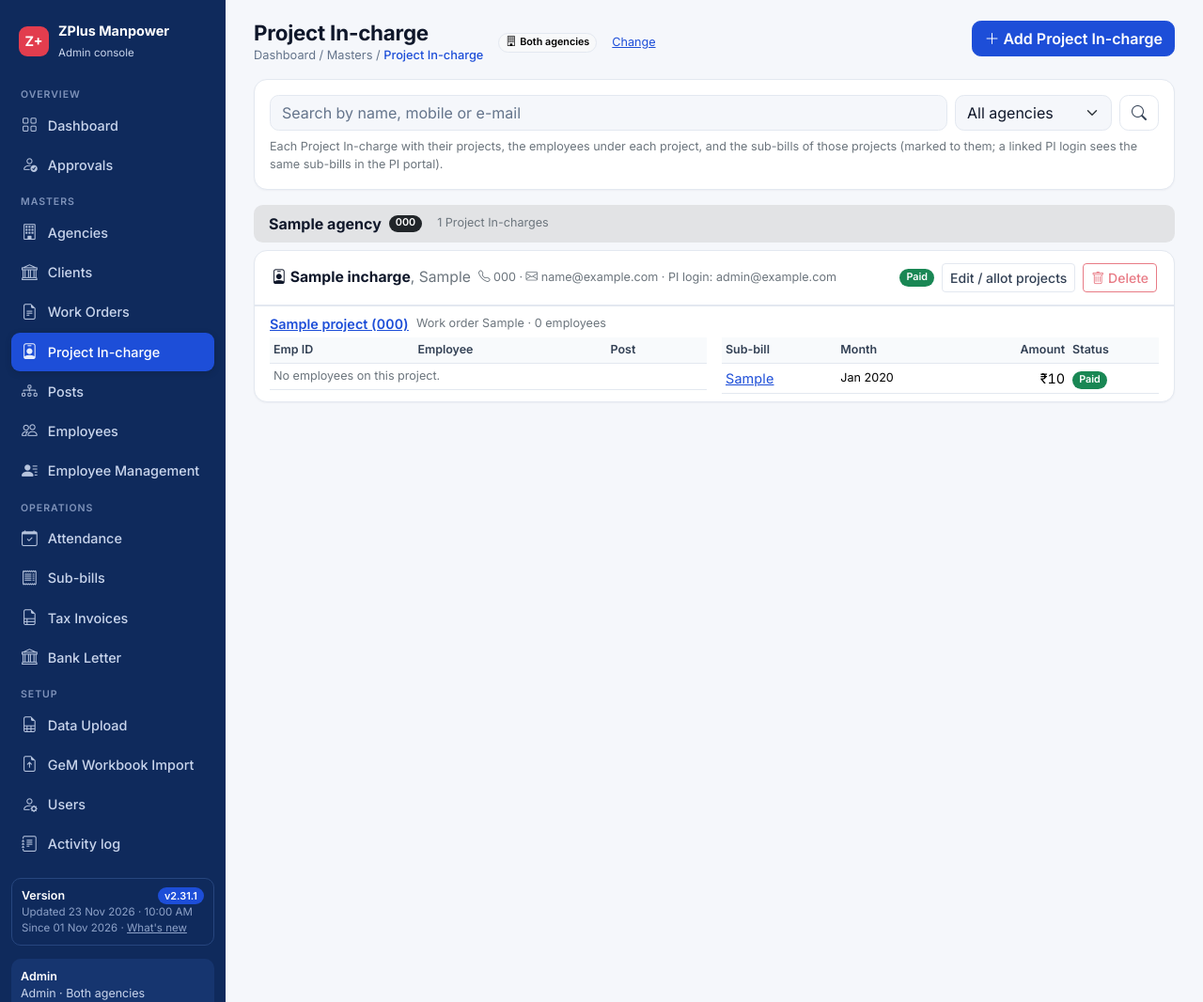
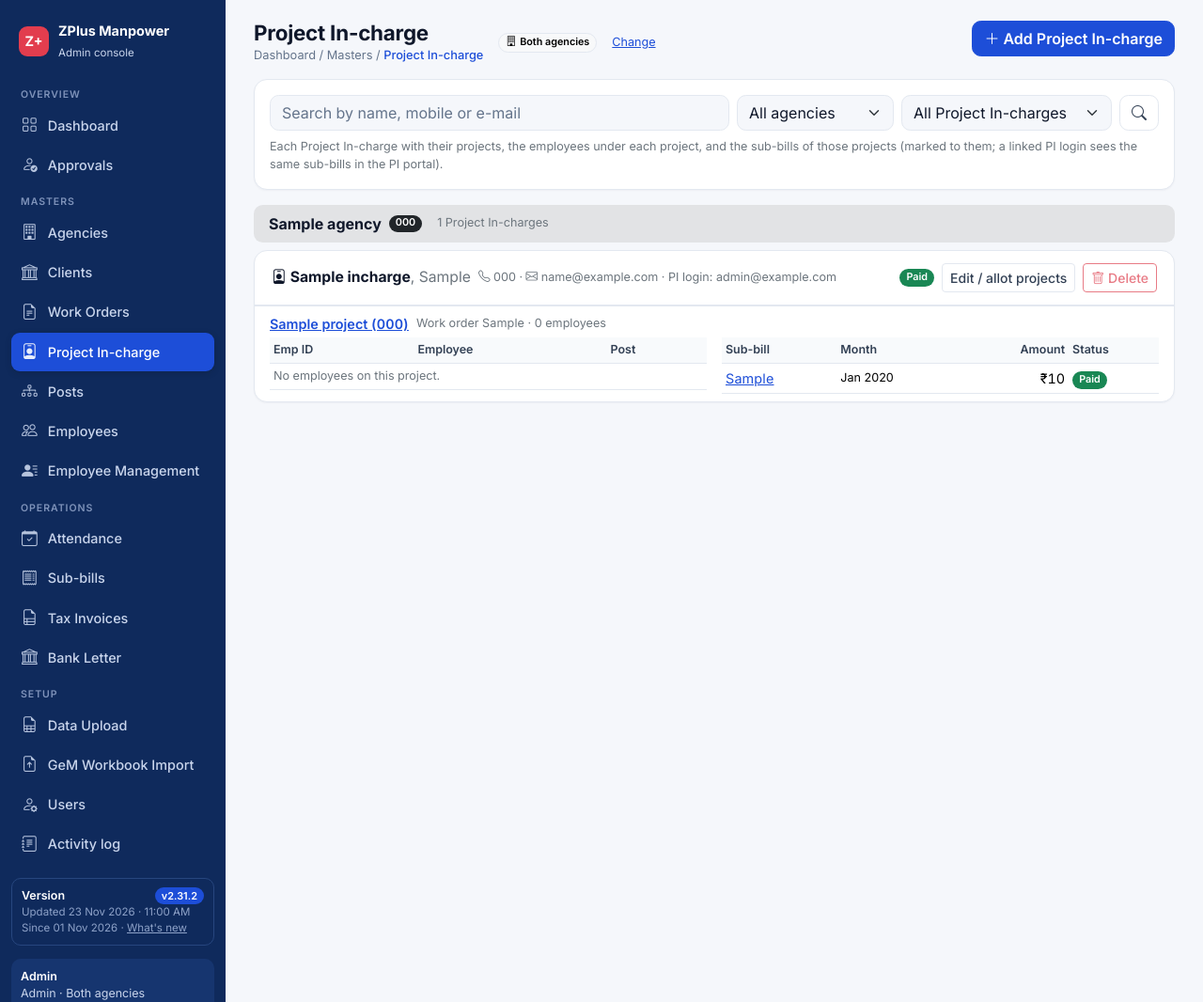
Before and after one commit to EPFRAGHU/zplus, a Laravel app: page /incharges in a window 1280 px wide. Shown: the whole page at 94% size. Run offline with Laravel 12, Linux system fonts and the light colour scheme; a user stored in the database is signed in; data comes from the database, SQL or seed files in the repository; tables that the repository leaves empty hold one stand-in row (values such as "Sample post").

Commit message:
feat: filter the Project In-charge page to one PI

```diff
--- a/app/Http/Controllers/ProjectInchargeController.php
+++ b/app/Http/Controllers/ProjectInchargeController.php
@@ -28,14 +28,16 @@ class ProjectInchargeController extends Controller
             'projects.posts.activeEmployees' => fn ($q) => $q->orderBy('name'),
             'projects.invoices' => fn ($q) => $q->latest('month')->orderBy('invoice_no')])
             ->when($agencyId, fn ($q) => $q->where('agency_id', $agencyId))
+            ->when($request->integer('pi'), fn ($q, $id) => $q->whereKey($id))   // one Project In-charge only (owner, 23 Nov 2026)
             ->when($request->string('q')->trim()->value(), fn ($q, $s) => $q->where(fn ($w) => $w->where('name', 'like', "%{$s}%")
                 ->orWhere('mobile', 'like', "%{$s}%")->orWhere('email', 'like', "%{$s}%")))
             ->get()->sortBy(fn ($i) => $i->agency->name.'|'.$i->name)->values();
         $unallotted = Project::query()->with('contract.agency')->whereNull('project_incharge_id')
             ->when($agencyId, fn ($q) => $q->whereHas('contract', fn ($c) => $c->where('agency_id', $agencyId)))->get();
 
-        return view('incharges.index', ['incharges' => $incharges, 'unallotted' => $unallotted, 'agencyId' => $agencyId,
-            'agencies' => Agency::query()->orderBy('name')->get()]);
+        return view('incharges.index', ['incharges' => $incharges, 'unallotted' => $request->integer('pi') ? collect() : $unallotted, 'agencyId' => $agencyId,
+            'agencies' => Agency::query()->orderBy('name')->get(), 'piId' => $request->integer('pi') ?: null,
+            'piOptions' => ProjectIncharge::query()->with('agency')->when($agencyId, fn ($q) => $q->where('agency_id', $agencyId))->orderBy('name')->get(['id', 'name', 'agency_id'])]);
     }
 
     public function create(Request $request): View
--- a/config/releases.php
+++ b/config/releases.php
@@ -12,6 +12,10 @@ return [
     'timezone' => 'Asia/Kolkata',      // release times are Indian Standard Time
 
     'releases' => [
+        ['version' => '2.31.2', 'date' => '2026-11-23 11:00', 'title' => 'Project In-charge filter', 'type' => 'fix', 'notes' => [
+            'Project In-charge page: new "Project In-charge" dropdown; choose one to see only that PI with their projects, employees and sub-bills; "Clear" shows all again',
+            'No data changes',
+        ]],
         ['version' => '2.31.1', 'date' => '2026-11-23 10:00', 'title' => 'Work order shown by its contract number', 'type' => 'fix', 'notes' => [
             'Posts, Employees, Attendance, Sub-bills, Clients and the Dashboard now show the work order by its GeM contract number (GEMC-…) instead of the bid number; the bid number is shown underneath in small text',
             'No data changes',
--- a/resources/views/incharges/index.blade.php
+++ b/resources/views/incharges/index.blade.php
@@ -3,7 +3,9 @@
   <form class="z-card p-3 mb-3 d-flex gap-2 flex-wrap">
     <input class="form-control flex-grow-1 w-auto" name="q" value="{{ request('q') }}" placeholder="Search by name, mobile or e-mail" aria-label="Search">
     <select class="form-select w-auto" name="agency" aria-label="Agency"><option value="">All agencies</option>@foreach($agencies as $a)<option value="{{ $a->id }}" @selected($agencyId == $a->id)>{{ $a->name }}</option>@endforeach</select>
+    <select class="form-select w-auto" name="pi" aria-label="Project In-charge" onchange="this.form.submit()"><option value="">All Project In-charges</option>@foreach($piOptions as $o)<option value="{{ $o->id }}" @selected($piId === $o->id)>{{ $o->name }}@unless($agencyId || \App\Support\Agency\AgencyContext::id()) ({{ $o->agency?->code }})@endunless</option>@endforeach</select>
     <button class="btn btn-outline-secondary"><i class="bi bi-search"></i></button>
+    @if(request()->query())<a class="btn btn-link px-1 align-self-center" href="{{ route('incharges.index') }}">Clear</a>@endif
     <span class="small text-secondary align-self-center">Each Project In-charge with their projects, the employees under each project, and the sub-bills of those projects (marked to them; a linked PI login sees the same sub-bills in the PI portal).</span>
   </form>
 
```
Also changed, not shown: tests/Feature/WorkOrderSetupTest.php (+16 -0 lines), CHANGELOG.md.
